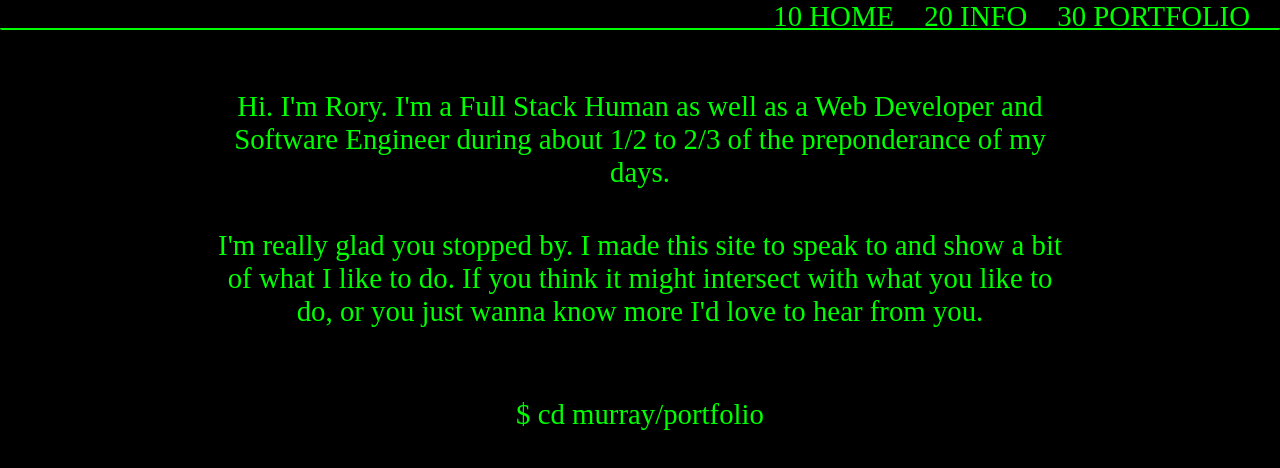
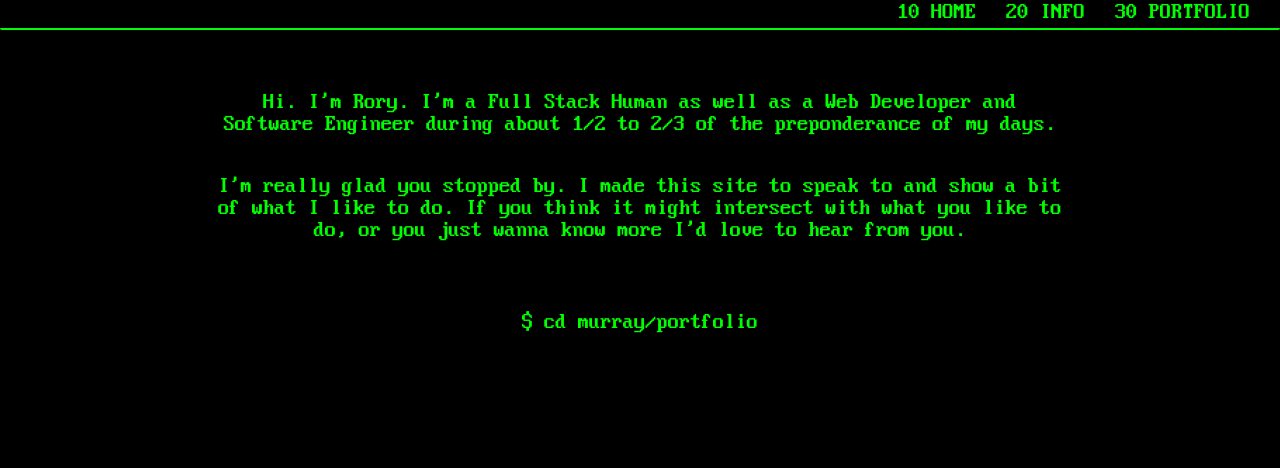
Before and after one commit to rorychristianmurray/portfolio, a React (Create React App) app: page / in a window 1280 px wide. Shown: the top 468 px of the page. Built offline with nearby package versions, Linux system fonts and the light colour scheme.

Commit message:
Edit fontface

```diff
--- a/src/index.css
+++ b/src/index.css
@@ -1,7 +1,12 @@
-@font-face {
+/* @font-face {
   font-family: "American Typewriter";
   src: local("American Typewriter"),
     url(./fonts/American-Typewriter-Regular.ttf) format("truetype");
+} */
+@font-face {
+  font-family: "Classic Console";
+  src: local("Classic COnsole"),
+    url(./fonts/clacon.ttf) format("truetype");
 }
 
 body {
```
